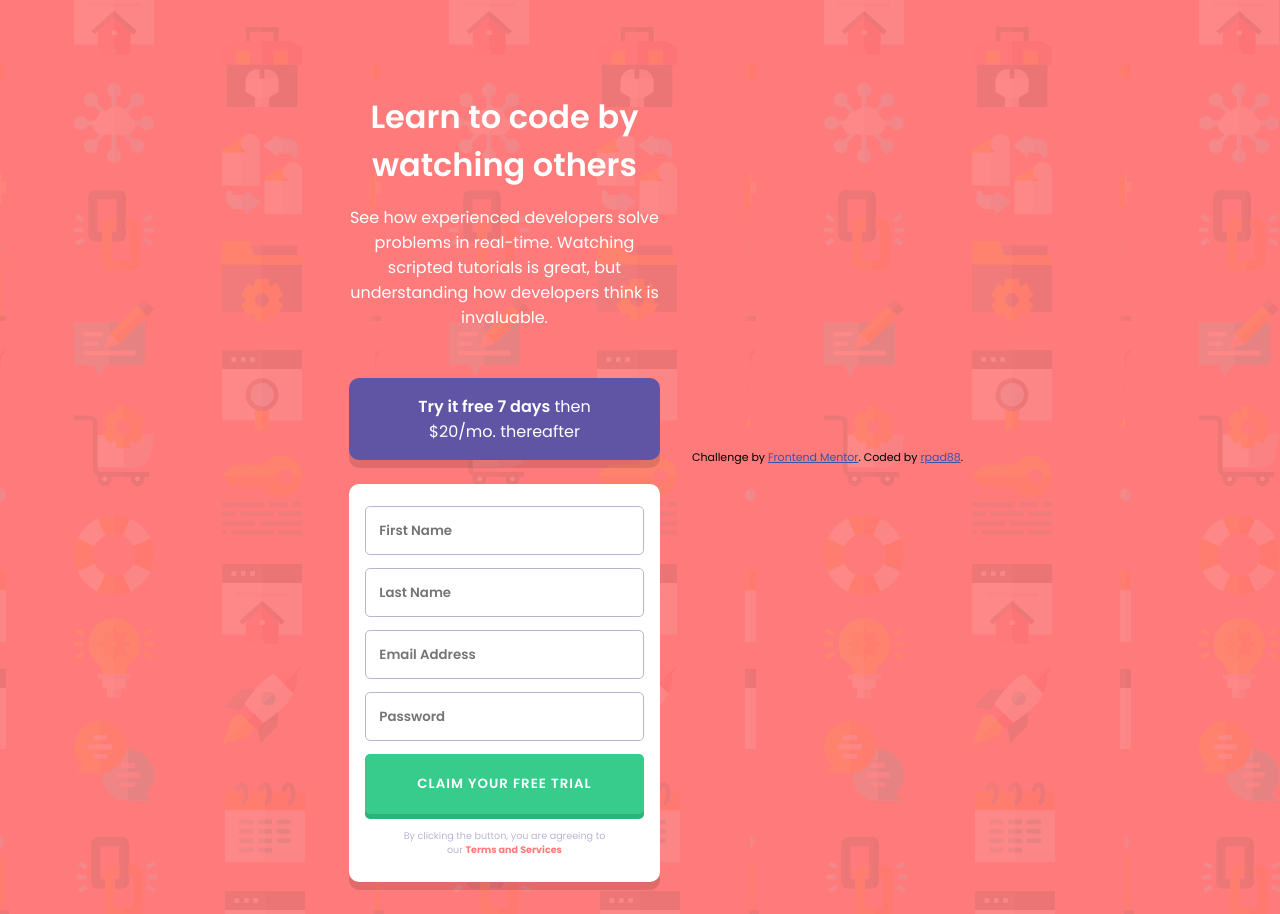
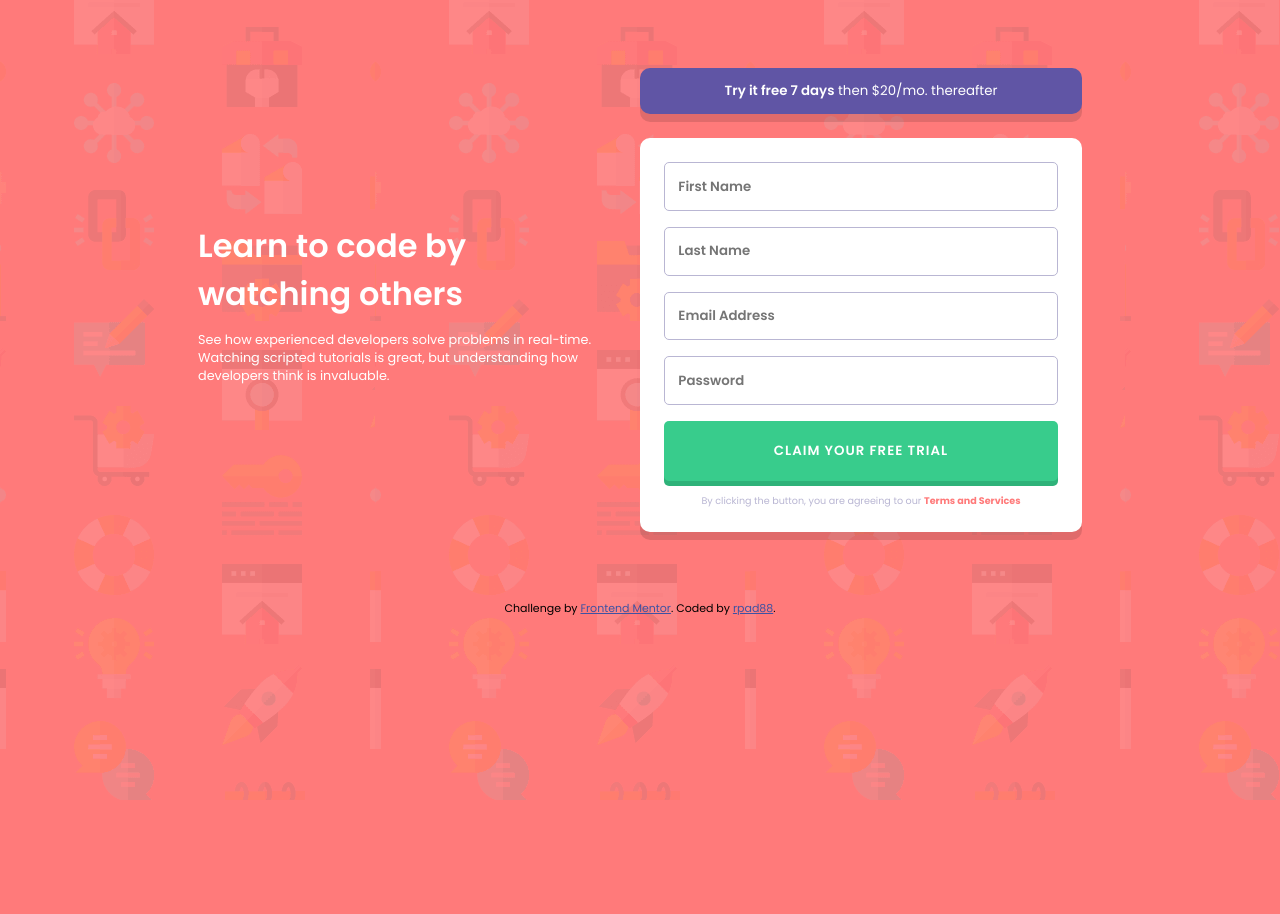
Before and after one commit to rpad88/intro-component-with-signup-form-master, a plain HTML site: page index.html in a window 1280 px wide. After the commit the page ends 800 px from the top, so only its background shows below. Drawn offline with Linux system fonts and the light colour scheme.

Commit message:
Desktop design ready

```diff
--- a/index.html
+++ b/index.html
@@ -10,7 +10,6 @@
 
   <title>Frontend Mentor | Intro component with sign up form</title>
 
-
   <!-- Feel free to remove these styles or customise in your own stylesheet 👍 -->
   <style>
     .attribution { font-size: 11px; text-align: center; }
@@ -20,29 +19,47 @@
 <body>
 
   <main class="container">
-
+    <div class="half-left">
       <h1>Learn to code by watching others</h1>
-
       <p>
         See how experienced developers solve problems in real-time. Watching scripted tutorials is great,
       but understanding how developers think is invaluable.
       </p>
+    </div>
 
-    <a href="">
+    <div class="half-right">
+      <button href="">
         <strong>Try it free 7 days</strong>  then $20/mo. thereafter
-    </a>
+      </button>
 
-    <section title="form">
-      <form action="" method="post">
-        <input type="text" name="name" placeholder="First Name">
-        <input type="text" name="lastName" placeholder="Last Name">
-        <input type="email" name="email" id="" placeholder="Email Address">
-        <input type="password" name="pwd" id="" placeholder="Password">
-        <button type="submit">CLAIM YOUR FREE TRIAL</button>
+      <section title="forms">
+        <form action="" method="post" name="form" id="form">
+          <div class="form-control">
+            <input type="text" name="name" id="name" placeholder="First Name" >
+            <img src="/images/icon-error.svg" class="hide">
+            <small class="hide"></small>
+          </div>
+          <div class="form-control">
+            <input type="text" name="lastName" id="lastName" placeholder="Last Name" >
+            <img src="/images/icon-error.svg" class="hide">
+            <small class="hide"></small>
+          </div>
+          <div class="form-control">
+            <input type="email" name="email" id="email" placeholder="Email Address" >
+            <img src="/images/icon-error.svg" class="hide">
+            <small class="hide"></small>
+          </div>
+          <div class="form-control">
+            <input type="password" name="pwd" id="pwd" placeholder="Password" >
+            <img src="/images/icon-error.svg" class="hide">
+            <small class="hide"></small>
+          </div>
 
+          <button type="submit" id="submit">CLAIM YOUR FREE TRIAL</button>
           <small>By clicking the button, you are agreeing to our <a href="">Terms and Services</a> </small>
         </form>
       </section>
+    </div>
 
   </main>
 
@@ -52,5 +69,7 @@
       Coded by <a href="https://github.com/rpad88" target="_blank">rpad88</a>.
     </p>
   </footer>
+
+  <script src="script.js"></script>
 </body>
 </html>
--- /dev/null
+++ b/script.js
@@ -0,0 +1,39 @@
+//pega os campos por NOME
+const name = document.form.name;
+const lastName = document.form.lastName;
+const email = document.form.email;
+const pwd = document.form.pwd;
+
+const emailPattern = /^[^\s@]+@[^\s@]+\.[^\s@]+$/;
+
+function validation() {
+    if (!name.value) setErrorFor(name, `${name.placeholder} cannot be empty`);
+    if (!lastName.value) setErrorFor(lastName, `${lastName.placeholder} cannot be empty`);
+    if (!email.value) setErrorFor(email, `${email.placeholder} cannot be empty`);
+    if (email.value && !email.value.match(emailPattern)) setErrorFor(email, `invalid ${email.placeholder}.`)
+    if (!pwd.value) setErrorFor(pwd, `${pwd.placeholder} cannot be empty.`)
+    return console.log('ok');
+}
+
+function setErrorFor(input, message) {
+    const formControl = input.parentElement; //.form-control
+    const small = formControl.querySelector('small');
+    const img = formControl.querySelector('img');
+
+    //add error message inside .msgError
+    small.innerText = message;
+
+    //remove class .hide
+    small.removeAttribute('class');
+    img.removeAttribute('class');
+}
+
+document.querySelector('form').addEventListener('submit', event => {
+    event.preventDefault();
+    event.cancelBubble = true;
+
+    validation();
+    console.log(`${name.value} ${lastName.value}
+${email.value}
+${pwd.value}`);
+})
--- a/style.css
+++ b/style.css
@@ -22,55 +22,58 @@
 body {
     background-image: url('/images/bg-intro-mobile.png');
     background-color: var(--red);
-    display: flex;
-    flex-wrap: wrap;
     justify-content: center;
     align-items: center;
+    min-width: 1vw;
+    min-height: 1vh;
 }
 
 main.container {
-    display: flex;
-    flex-wrap: wrap;
-    min-width: 375px;
     width: 375px;
-    height: auto;
+    margin: 0 auto;
     padding: 2em;
-    align-items: center;
-    justify-content: center;
-
 }
 
 main.container h1 {
-    padding-top: 1.9em;
+    padding-top: 1.5em;
     display: block;
     color: white;
     font-weight: 600;
     text-align: center;
 }
 
-main.container > p {
+main.container p {
     color: #FFF;
     font-size: 16px;
     text-align: center;
-    margin: 1em auto 3em auto;
+    margin: 1em auto 2em auto;
 }
 
-p ~ a {
+:is(main.container, .half-right) > button {
     text-decoration: none;
     color: #FFF;
     text-align: center;
     background: var(--blue);
-    padding: 1em 3em;
+    padding: 1em 5em;
     border-radius: 10px;
     font-weight: 400;
     box-shadow: 0 8px rgba(0, 0, 0, 0.123);
+    outline: none;
 }
 
-main.container a strong {
+:is(main.container, .half-right) button:hover {
+    background: var(--dark-blue);
+    transition: .3s;
+    cursor: pointer;
+}
+
+.half-right button strong {
     font-weight: 600;
 }
 
-/* Forms */
+    /*
+    Forms
+    */
 form {
     margin-top: 1.5em;
     border-radius: 10px;
@@ -79,19 +82,49 @@ form {
     box-shadow: 0 8px rgba(0, 0, 0, 0.123);
 }
 
+.hide { /*Erros msg and exclamation img */
+    display: none;
+}
+.form-control > small {
+    color: var(--red);
+    text-align: right;
+}
+
+.form-control {
+    /* margin-bottom: .5em; */
+    padding-bottom: 1em;
+    position: relative;
+}
+
+.form-control img {
+    position: absolute;
+    top: 10px;
+    right: 5px;
+}
+
+.msgError {
+    color: var(--red);
+}
+
 form input {
     outline: none;
     width: 100%;
     padding: 1em;
-    margin: .5em 0;
     border: 0.5px solid var(--grayish-blue);
     border-radius: 5px;
     font-weight: 600;
 }
 
-form button {
+form input:hover {
+    border: 0.5px solid var(--dark-blue);
+}
+
+form input:focus {
+    border: 1px solid var(--dark-blue);
+}
+
+main.container form button {
     display: block;
-    margin: .5em 0;
     width: 100%;
     color: white;
     background: var(--green);
@@ -101,10 +134,16 @@ form button {
     border-radius: 5px;
     cursor: pointer;
     box-shadow: 0 5px hsl(154, 59%, 44%);
+    outline: none;
+    margin-bottom: 1em;
+}
+
+main.container form button:hover {
+    background: hsla(154, 59%, 51%, 0.805);
+    transition: .5s;
 }
 
 section form small {
-    margin: 1.5em 0 1em 0;
     display: block;
     color: var(--grayish-blue);
     font-size: .6em;
@@ -119,7 +158,66 @@ section form small a {
     font-weight: 700;
 }
 
-/* Footer */
+section form small a:hover {
+    text-shadow: 0 0 0.2px var(--red);
+    transition: .5s;
+}
+
+    /* Footer */
 footer {
     display: block;
 }
+
+@media (min-width: 900px) {
+    body{
+        align-items: center;
+        justify-content: center;
+        min-width: 100vw;
+        min-height: 100vh;
+    }
+
+    main.container {
+        /* margin: 10em auto 0;; */
+        display: flex;
+        flex-flow: column wrap;
+        justify-self: center;
+        align-self: center;
+        width: 900px;
+        height: 600px;
+        padding: .5em;
+        justify-content: center;
+    }
+
+    main.container form {
+        padding: 1.5em;
+    }
+
+    .half-left {
+        display: flex;
+        position: relative;
+        flex-direction: column;
+        width: 50%;
+        align-items: center;
+        justify-content: center;
+    }
+    .half-right {
+        display: flex;
+        flex-direction: column;
+        width: 50%;
+    }
+    :is(main.container) h1 {
+        text-align: left;
+        padding: 1em 2em 0 0;
+        font-weight: 600;
+    }
+    :is(main.container) p {
+        text-align: left;
+        font-size: .8em;
+    }
+
+    form {
+        height: auto;
+    }
+
+
+}
```
Also changed, not shown: screenshot.png (added), 1 other file. Lines whose indentation alone changed are shown as unchanged.
